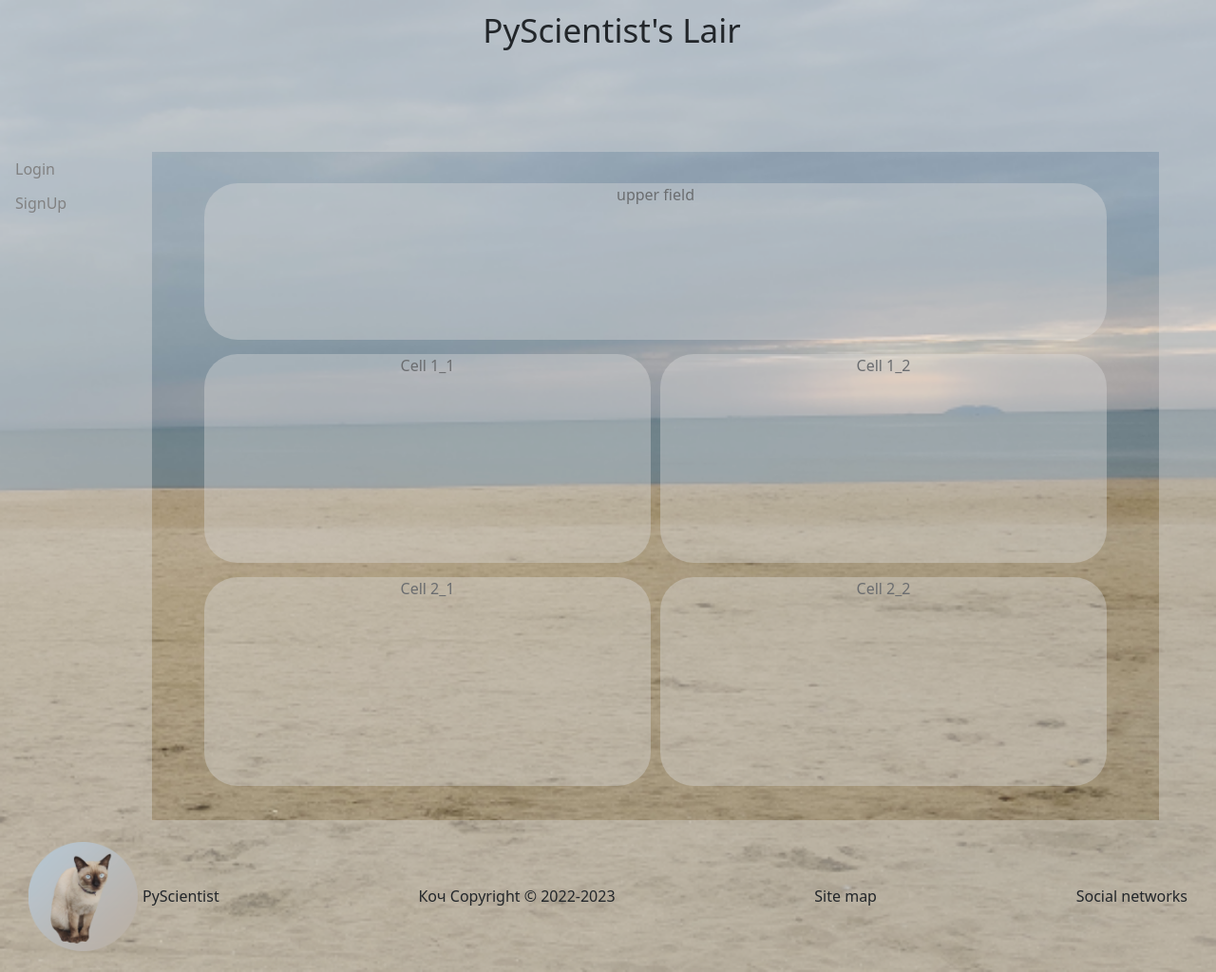
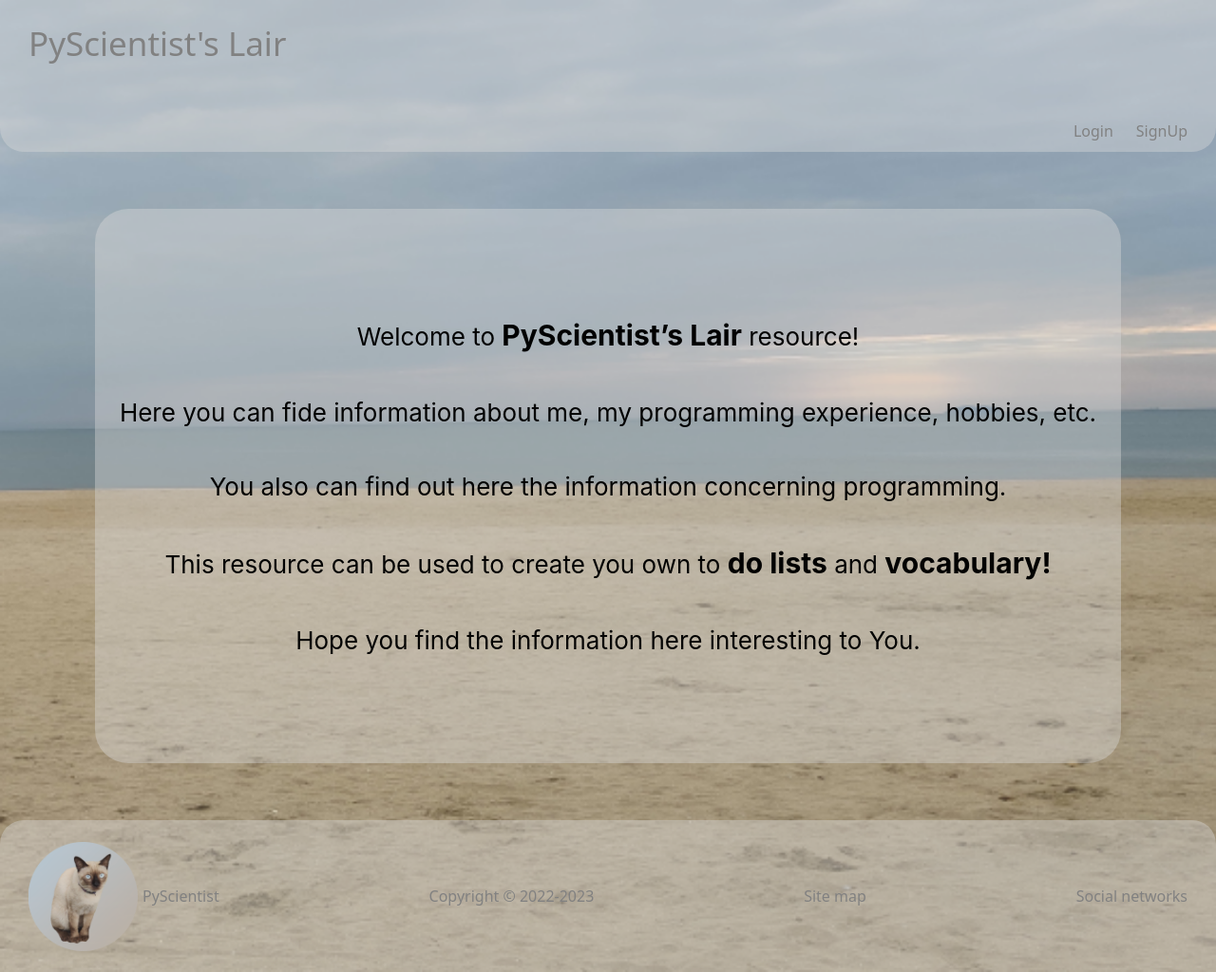
Before and after one commit to PyScientist/PyScientistLair, a Django app: page / in a window 1280 px wide. Shown: the whole page at 95% size. Run offline with Django 4.2, Linux system fonts and the light colour scheme; some web fonts are replaced.

Commit message:
-Refactored html, css code for home and base pages.

```diff
--- /dev/null
+++ b/main/static/css/home_style.css
@@ -0,0 +1,39 @@
+.full_home_greatings_field {
+    margin-top: 60px;
+    margin-left: 100px;
+    margin-right: 100px;
+    display: flex;
+    flex-flow: column;
+}
+
+.fake_home_greatings_field {
+    height: 584px;
+    width: 100%;
+    background-color: #D9D9D9;
+    opacity: .4;
+    border-radius: 35px;
+}
+
+.home_greatings_field {
+    margin-top: -584px;
+    height: 584px;
+    width: 100%;
+    opacity: 0.99;
+    border-radius: 35px;
+    padding: 20px;
+    display: flex;
+    align-items: center;
+    justify-content: center;
+}
+
+.home_greatings_field span  {
+    color: black;
+    font-size: 26px;
+    font-family: inter;
+
+}
+
+.home_greatings_field span.bold  {
+    font-weight: bold;
+    font-size: 30px;
+}
--- a/main/static/css/style.css
+++ b/main/static/css/style.css
@@ -2,137 +2,96 @@
   background-image: url("/static/images/pattaya_beach.png");
   background-repeat: no-repeat;
   background-size: cover;
+  min-width: 1000px;
 }
-
 
 .header_fake {
   height: 160px;
   width: 100%;
   background-color: #D9D9D9;
   opacity: .4;
+  border-radius: 0px 0px 25px 25px;
 }
 
 .header {
   margin-top: -160px;
   opacity: .99;
-  padding: 6px 8px 6px 16px;
   width: 100%;
   height: 160px;
+  display: -webkit-flex;
+  display: flex;
+  flex-flow: column;
 }
 
-.header p {
+div.header_title {
+    height: 120px;
     font-size: 35px;
-    width: 100%;
-    text-align: center;
+    color: #818181;
+    padding-top: 20px;
+    padding-left: 30px;
+}
+
+div.header_menu {
+    height: 40px;
+    display: flex;
+    flex-flow: row;
+}
+
+div.header_menu a {
+  padding-right: 24px;
+  text-decoration: none;
+  font-size: 16px;
+  color: #818181;
+  }
+
+div.header_menu a.right {
+  padding-right: 0px;
+  padding-left: 24px;
+  }
+
+div.header_menu a:hover {
+  color:#F1F1F1;
+  }
+
+div.left_header {
+    height: 40px;
+    flex: 1;
+    display: flex;
+}
+
+div.user_menu {
+    padding-left: 30px;
+    padding-bottom: 10px;
+    display: flex;
+    align-items: flex-end;
+}
+
+div.right_header {
+    height: 40px;
+    flex: 1;
+    display: flex;
+    justify-content: flex-end;
+}
+
+div.authorization_pannel {
+    padding-right: 30px;
+    padding-bottom: 10px;
+    display: flex;
+    align-items: flex-end;
+    justify-content: flex-end;
 }
 
 .main_field_section {
     display: grid;
     gap: 55px;
-    grid-template-columns: 160px auto 60px;
+    grid-template-columns: auto;
     }
 
-.full_sidenav_left {
-    display: flex;
-    }
-
-.fake_sidenav_left {
-    width: 160px;
-    height: 704px;
-    background-color: #D9D9D9;
-    opacity: .4;
-    }
-
-.sidenav_left {
-    margin-left: -160px;
-    opacity: .99;
-    width: 160px;
-    height: 704px;
-    }
-
-.sidenav_left a {
-  padding: 6px 8px 6px 16px;
-  text-decoration: none;
-  font-size: 16px;
-  color: #818181;
-  display: block;
-  }
-
-.sidenav_left a:hover {
-  color:#F1F1F1;
-  }
 
 .content_field {
-  height: 704px;
- }
-
-.full_sidenav_right {
-    display: flex;
-}
-
-.fake_sidenav_right {
-  background-color: #D9D9D9;
-  opacity: .4;
-  width: 60px;
-  height: 704px;
-}
-
-.sidenav_right {
-  margin-left: -60px;
-  opacity: .99;
-  width: 60px;
-  height: 704px;
-}
-
-.content_field {
+    height: 704px;
     width: 100%;
     text-align: center;
-}
-
-.full_home_upper_field {
-    margin-top: 33px;
-    display: block;
-}
-
-.fake_home_upper_field {
-    height: 165px;
-    width: 100%;
-    background-color: #D9D9D9;
-    opacity: .4;
-    border-radius: 35px;
-}
-
-.home_upper_field {
-    margin-top: -165px;
-    height: 165px;
-    width: 100%;
-    opacity: 0.99
-    border-radius: 35px;
-}
-
-.home_items_row {
-    display: flex;
-    gap: 10px;
-}
-
-.full_home_item_cell {
-    display: block;
-    width: 100%;
-    margin-top: 15px;
-}
-
-.fake_home_item_cell {
-    height: 220px;
-    background-color: #D9D9D9;
-    opacity: .4;
-    border-radius: 35px;
-}
-
-.home_item_cell {
-    margin-top: -220px;
-    height: 220px;
-    opacity: 0.99
-    border-radius: 35px;
 }
 
 #footer_fake {
@@ -140,6 +99,7 @@
   width: 100%;
   background-color: #D9D9D9;
   opacity: .4;
+  border-radius: 25px 25px 0px 0px;
 }
 
 #footer {
@@ -152,6 +112,11 @@
   text-align: center;
   padding-left:30px;
   padding-right:30px
+}
+
+img.footer-logo {
+  width: 120px;
+  padding-right: 5px;
 }
 
 #copyrite {
@@ -178,20 +143,12 @@
 }
 
 .footer span {
+    color: #818181;
     font-size: 16px;
     width: 100%;
     text-align: center;
 }
 
-img.footer-logo {
-  width: 120px;
-  padding-right: 5px;
-}
-
-
-
-
-
 .view_show_lists {
   color:red
   }
--- a/main/templates/main/base.html
+++ b/main/templates/main/base.html
@@ -6,6 +6,7 @@
         <meta name="viewport" content="width=device-width, initial-scale=1">
         {% load static %}
         <link rel="stylesheet" href="{% static 'css/style.css' %}">
+        <link rel="stylesheet" href="{% static 'css/home_style.css' %}">
         <link rel="stylesheet" href="{% static 'css/slides_style.css' %}">
 
         <link href="https://cdn.jsdelivr.net/npm/bootstrap@5.2.3/dist/css/bootstrap.min.css" rel="stylesheet" integrity="sha384-rbsA2VBKQhggwzxH7pPCaAqO46MgnOM80zW1RWuH61DGLwZJEdK2Kadq2F9CUG65" crossorigin="anonymous">
@@ -18,34 +19,33 @@
 
         <div class=header_fake></div>
         <div class=header>
-            <p>PyScientist's Lair</p>
+            <div class="header_title">
+                <p>PyScientist's Lair</p>
+            </div>
+            <div class="header_menu">
+                <div class="left_header">
+                    <div class="user_menu">
+                      {% if user.is_authenticated %} <a class="left" href="/home">Home</a> {% endif %}
+                      {% if user.is_authenticated %} <a class="left" href="/create_to_do_list">Create ToDoList</a> {% endif %}
+                      {% if user.is_authenticated %} <a class="left" href="/view_to_do_lists">ToDoLists</a> {% endif %}
+                      {% if user.is_authenticated %} <a class="left" href="/view_figures">View Figures</a> {% endif %}
+                    </div>
+                </div>
+                <div class="right_header">
+                    <div class="authorization_pannel">
+                      {% if user.is_authenticated == False %} <a class="right" href="/login">Login</a> {% endif %}
+                      {% if user.is_authenticated == False %} <a class="right" href="/register">SignUp</a> {% endif %}
+                      {% if user.is_authenticated %} <a class="right" href="/logout">Logout</a> {% endif %}
+                    </div>
+                </div>
+            </div>
         </div>
 
         <section class="main_field_section">
 
-            <div class="full_sidenav_left">
-                <div class="fake_sidenav_left"></div>
-                <nav class="sidenav_left">
-                      {% if user.is_authenticated %} <a href="/home">Home</a> {% endif %}
-                      {% if user.is_authenticated %} <a href="/create_to_do_list">Create ToDoList</a> {% endif %}
-                      {% if user.is_authenticated %} <a href="/view_to_do_lists">View ToDoLists</a> {% endif %}
-                      {% if user.is_authenticated %} <a href="/view_figures">View Figures</a> {% endif %}
-                      {% if user.is_authenticated == False %} <a href="/login">Login</a> {% endif %}
-                      {% if user.is_authenticated == False %} <a href="/register">SignUp</a> {% endif %}
-                      {% if user.is_authenticated %} <a href="/logout">Logout</a> {% endif %}
-                </nav>
-            </div>
-
             <div id="content", class="content_field">
                 {% block content %}
                 {% endblock %}
-            </div>
-
-            <div class="full_sidenav_right">
-                <div class="fake_sidenav_right"></div>
-                <nav class="sidenav_right">
-
-                </nav>
             </div>
 
         </section>
@@ -58,7 +58,7 @@
                     <span>PyScientist</span>
                 </div>
                 <div id="copyrite">
-                    <span>Коч Copyright &copy 2022-2023</span>
+                    <span>Copyright &copy 2022-2023</span>
                 </div>
   		        <div id="sitemap">
                     <span>Site map</span>
--- a/main/templates/main/home.html
+++ b/main/templates/main/home.html
@@ -5,30 +5,20 @@ Home
 {% endblock %}
 
 {% block content %}
-    <div class="full_home_upper_field">
-        <div class="fake_home_upper_field"></div>
-        <div class="home_upper_field">upper field</div>
-    </div>
-    <div class="home_items_row">
-        <div class="full_home_item_cell">
-            <div class="fake_home_item_cell"></div>
-            <div class="home_item_cell"><span>Cell 1_1</span></div>
-        </div>
-        <div class="full_home_item_cell">
-            <div class="fake_home_item_cell"></div>
-            <div class="home_item_cell"><span>Cell 1_2</span></div>
+    <div class="full_home_greatings_field">
+        <div class="fake_home_greatings_field"></div>
+        <div class="home_greatings_field">
+            <span>
+                Welcome to <span class="bold">PyScientist’s Lair</span> resource!
+                <br><br>
+                Here you can fide information about me, my programming experience, hobbies, etc.
+                <br><br>
+                You also can find out here the information concerning programming.
+                <br><br>
+                This resource can be used to create you own to <span class="bold">do lists</span> and <span class="bold">vocabulary!</span>
+                <br><br>
+                Hope you find the information here interesting to You.
+            <span>
         </div>
     </div>
-    <div class="home_items_row">
-        <div class="full_home_item_cell">
-            <div class="fake_home_item_cell"></div>
-            <div class="home_item_cell"><span>Cell 2_1</span></div>
-        </div>
-        <div class="full_home_item_cell">
-            <div class="fake_home_item_cell"></div>
-            <div class="home_item_cell"><span>Cell 2_2</span></div>
-        </div>
-    </div>
-
-
 {% endblock %}
```
Also changed, not shown: PyScientistsLair/settings.py (+10 -0 lines).
